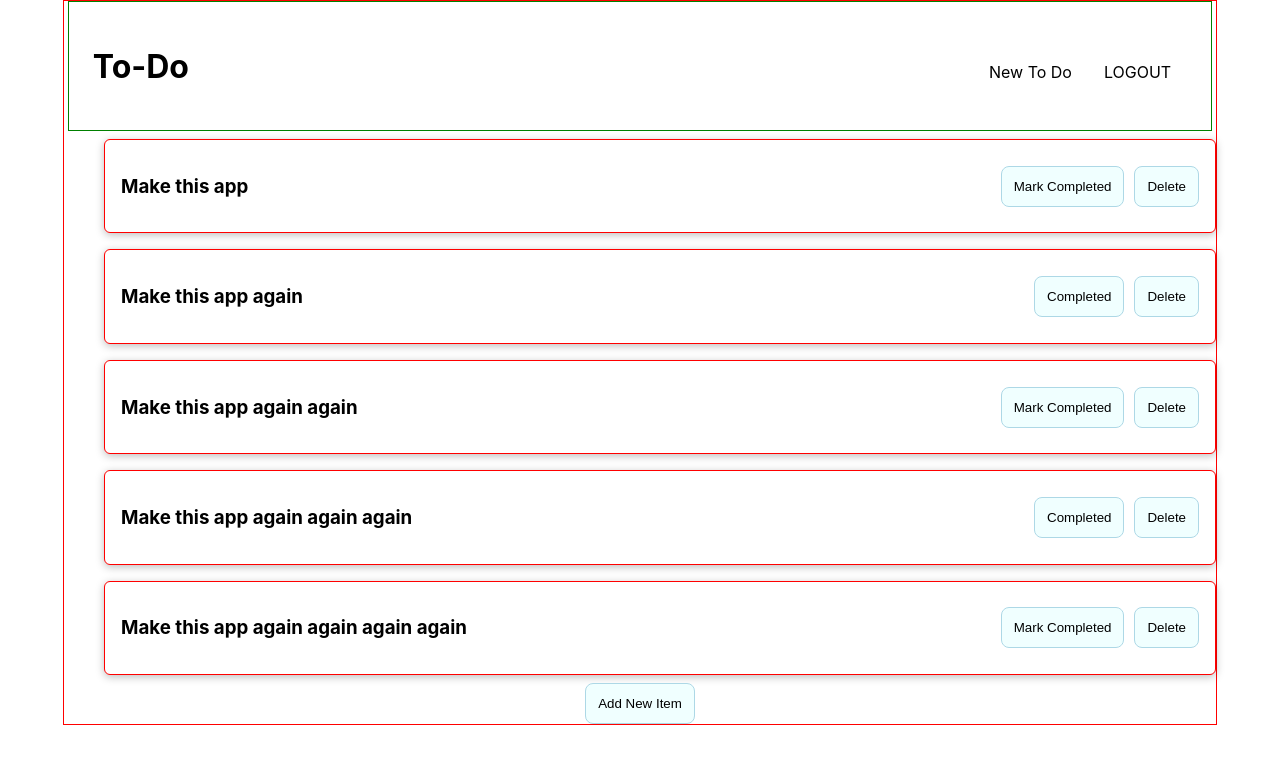
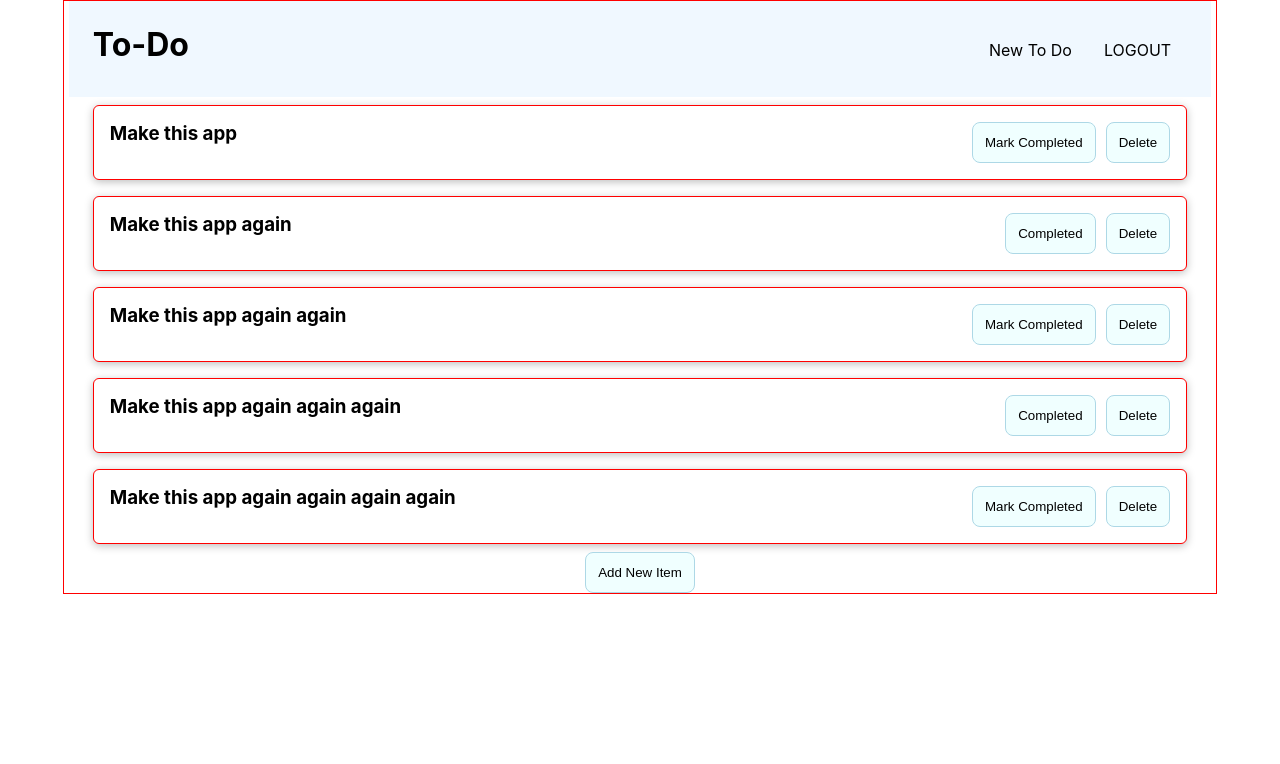
Before and after one commit to Jordan-McGhee/to-do-react, a React (Create React App) app: page / in a window 1280 px wide. Shown: the top 764 px of the page. Built offline with nearby package versions, Linux system fonts and the light colour scheme.

Commit message:
Fixed issues with styling. Needed to make margins, padding, and border 0 across the board smh

```diff
--- a/src/App.css
+++ b/src/App.css
@@ -1,3 +1,9 @@
+* {
+  margin: 0;
+  padding: 0;
+  border: none;
+}
+
 .App {
   text-align: center;
   width: 90%;
--- a/src/components/Form/NewItemForm.css
+++ b/src/components/Form/NewItemForm.css
@@ -4,6 +4,10 @@
     justify-content: space-between;
     /* width: 90%; */
     margin: auto;
+}
+
+.form-card {
+    width: 92.5%;
 }
 
 .invalid input {
--- a/src/components/Form/NewItemForm.js
+++ b/src/components/Form/NewItemForm.js
@@ -46,7 +46,7 @@ const NewItemForm = (props) => {
     const inputClasses = !hasError ? "form-control" : "form-control invalid"
 
     return (
-        <Card>
+        <Card className = "form-card">
             <form onSubmit={ formSubmitHandler } className = "to-do-form">
                 <div className= { inputClasses }>
                     <label htmlFor="new-item">Add New Item</label>
--- a/src/components/Layout/MainHeader.css
+++ b/src/components/Layout/MainHeader.css
@@ -3,10 +3,10 @@
     justify-content: space-between;
     width: 95%;
     margin: auto;
-    height: 5rem;
+    height: 3rem;
     padding: 1.5rem;
     align-items: baseline;
-    border: 1px solid green;
+    background-color: aliceblue;
 }
 
 .nav-header ul {
--- a/src/components/To-Do/ToDoList.css
+++ b/src/components/To-Do/ToDoList.css
@@ -3,6 +3,7 @@
     /* border: 1px solid red; */
     display: flex;
     flex-direction: column;
+    width: 95%;
 }
 
 ul {
```
